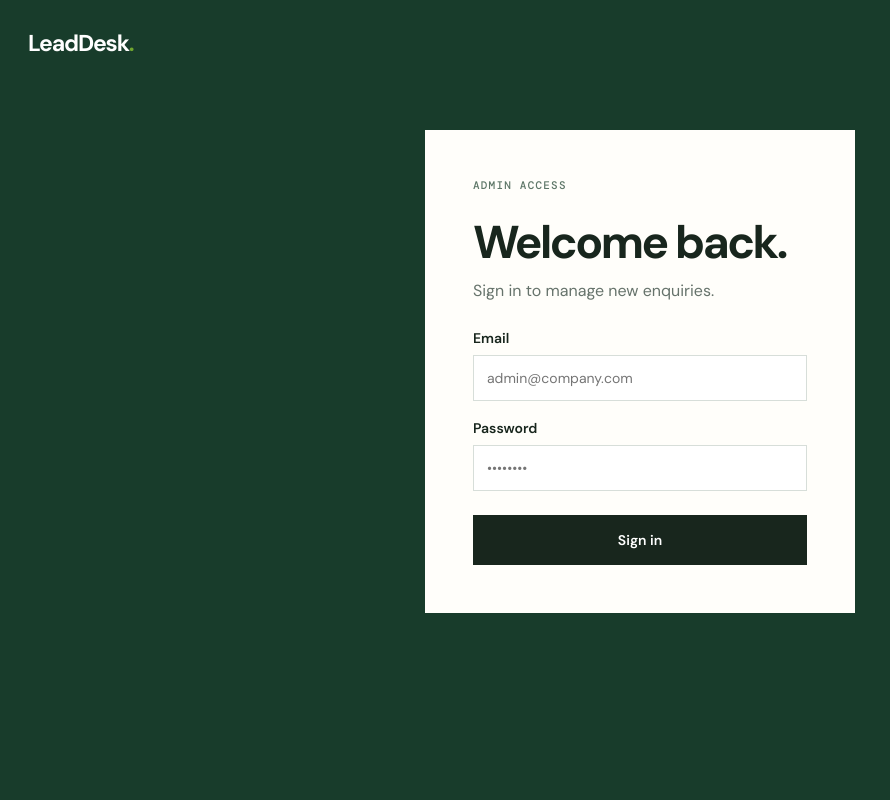
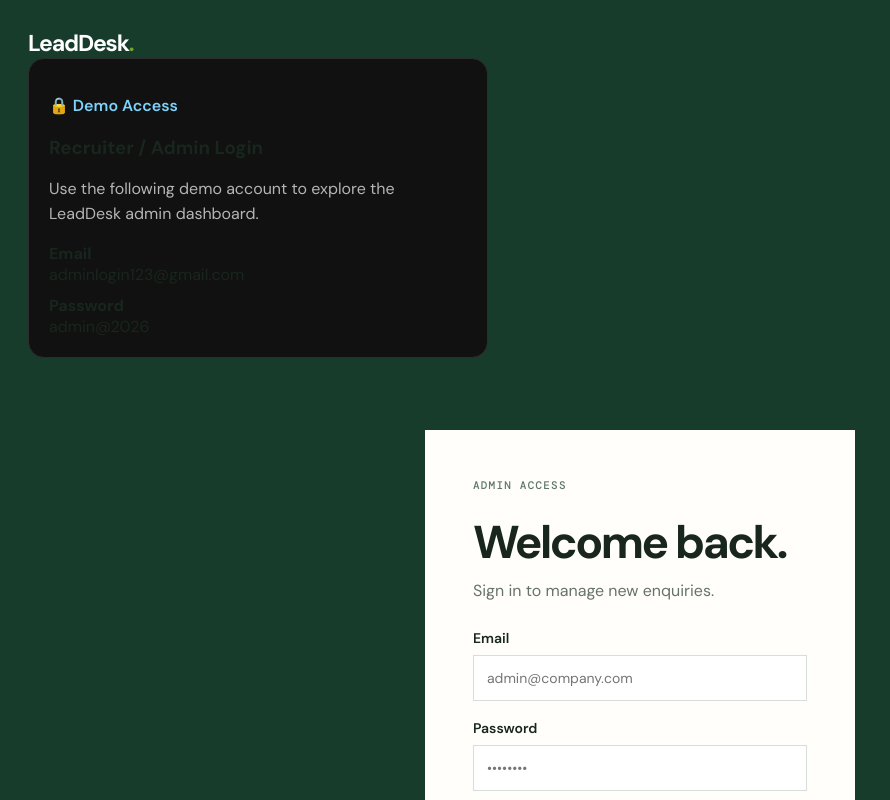
Before and after one commit to harshakph2004/leaddesk-mini, a Next.js app: page /login in a window 1280 px wide. Shown: the top 800 px of the page, without its empty margins (0-890 px from the left). Built offline with nearby package versions, Linux system fonts and the light colour scheme.

Commit message:
Update page.tsx

```diff
--- a/src/app/login/page.tsx
+++ b/src/app/login/page.tsx
@@ -1,3 +1,61 @@
 import { LoginForm } from "@/components/login-form";
 
-export default function LoginPage() { return <main className="login-page"><a className="brand login-brand" href="/">LeadDesk<span>.</span></a><LoginForm /></main>; }
+export default function LoginPage() {
+  return (
+    <main className="login-page">
+      <a className="brand login-brand" href="/">
+        LeadDesk<span>.</span>
+      </a>
+
+      <div
+        style={{
+          maxWidth: 460,
+          width: "100%",
+          marginBottom: 24,
+          padding: 20,
+          border: "1px solid #2d2d2d",
+          borderRadius: 16,
+          background: "#111",
+        }}
+      >
+        <p
+          style={{
+            color: "#7dd3fc",
+            fontWeight: 600,
+            marginBottom: 8,
+          }}
+        >
+          🔒 Demo Access
+        </p>
+
+        <h3 style={{ marginBottom: 10 }}>
+          Recruiter / Admin Login
+        </h3>
+
+        <p
+          style={{
+            color: "#b5b5b5",
+            lineHeight: 1.6,
+            marginBottom: 16,
+          }}
+        >
+          Use the following demo account to explore the LeadDesk admin dashboard.
+        </p>
+
+        <div style={{ marginBottom: 10 }}>
+          <strong>Email</strong>
+          <br />
+          adminlogin123@gmail.com
+        </div>
+
+        <div>
+          <strong>Password</strong>
+          <br />
+          admin@2026
+        </div>
+      </div>
+
+      <LoginForm />
+    </main>
+  );
+}
```
